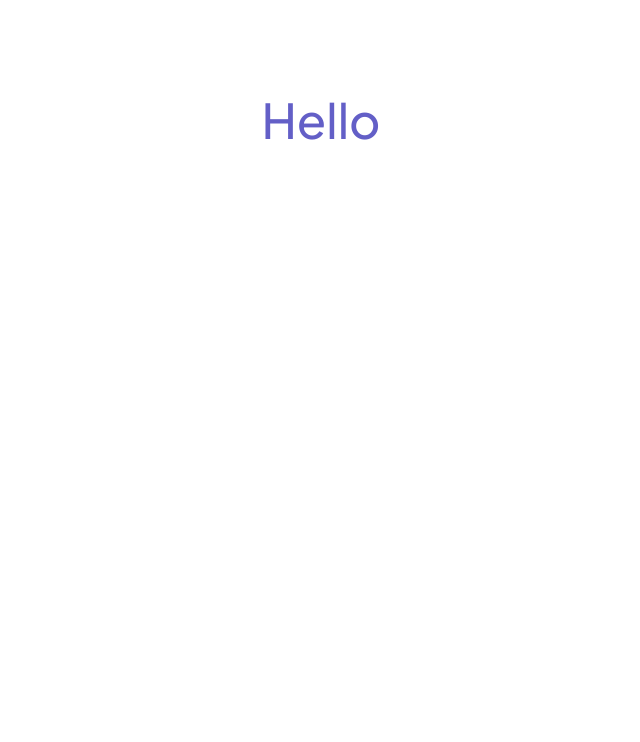
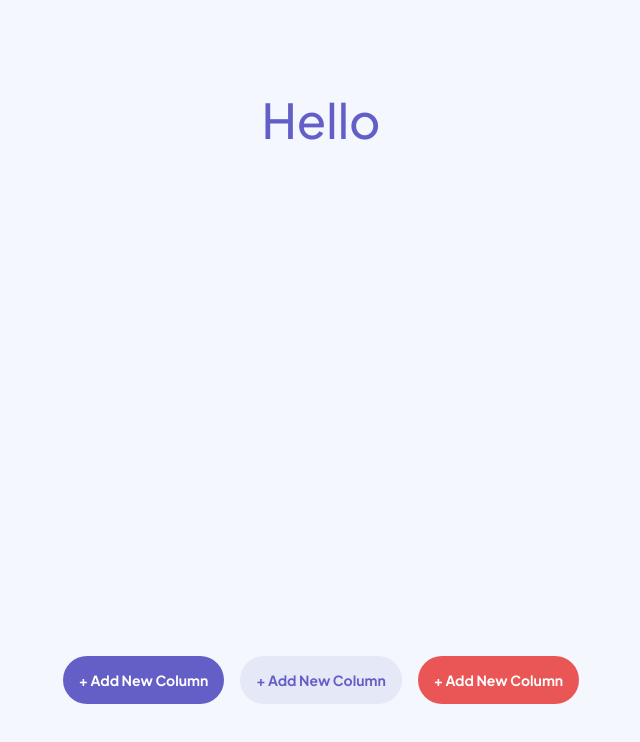
Before and after one commit to BrunoAST/kanban, a Next.js app: page / in a window 1280 px wide. Shown: the top 742 px of the page, without its empty margins (319-959 px from the left). Built offline with nearby package versions, Linux system fonts and the light colour scheme.

Commit message:
feat: create button component

```diff
--- a/src/app/page.tsx
+++ b/src/app/page.tsx
@@ -1,7 +1,21 @@
+'use client';
+
+import Button from '@/lib/button';
+
 export default function Home() {
+  function toggleTheme(): void {
+    document.documentElement.classList.toggle('dark');
+  }
+
   return (
-    <main className="flex min-h-screen flex-col items-center justify-between p-24">
+    <main className="flex min-h-screen flex-col items-center justify-between p-24 dark:bg-grey-600 bg-grey-100">
       <h1 className="text-purple-200 text-5xl">Hello</h1>
+
+      <div className="flex gap-4">
+        <Button label="+ Add New Column" variant='primary' onClick={toggleTheme} />
+        <Button label="+ Add New Column" variant='secondary' onClick={toggleTheme} />
+        <Button label="+ Add New Column" variant='destructive' onClick={toggleTheme} />
+      </div>
     </main>
   );
 }
--- /dev/null
+++ b/src/lib/button/index.tsx
@@ -0,0 +1,38 @@
+import { ButtonHTMLAttributes } from 'react';
+import { twMerge } from 'tailwind-merge';
+
+type ButtonProps = & ButtonHTMLAttributes<HTMLButtonElement> & {
+  label: string;
+  size?: 'large' | 'small';
+  variant?: 'primary' | 'secondary' | 'destructive';
+};
+
+export default function Button({
+  label,
+  size = 'large',
+  variant = 'primary',
+  ...rest
+}: ButtonProps) {
+  function applyPadding(): string {
+    return size === 'large' ? 'py-3.5' : 'py-2';
+  }
+
+  function applyColor(): string {
+    return {
+      ['primary']: 'bg-purple-200 text-white hover:bg-purple-100',
+      ['secondary']: 'bg-purple-125 dark:bg-white text-purple-200 hover:bg-purple-150 dark:hover:bg-white',
+      ['destructive']: 'bg-red-200 text-white hover:bg-red-100',
+    }[variant];
+  }
+
+  return (
+    <button {...rest}
+      className={`${twMerge(
+        `${applyColor()} ${applyPadding()} px-4 rounded-3xl duration-300 font-bold text-sm`,
+        rest.className)
+      }`}
+    >
+      {label}
+    </button>
+  );
+}
```
